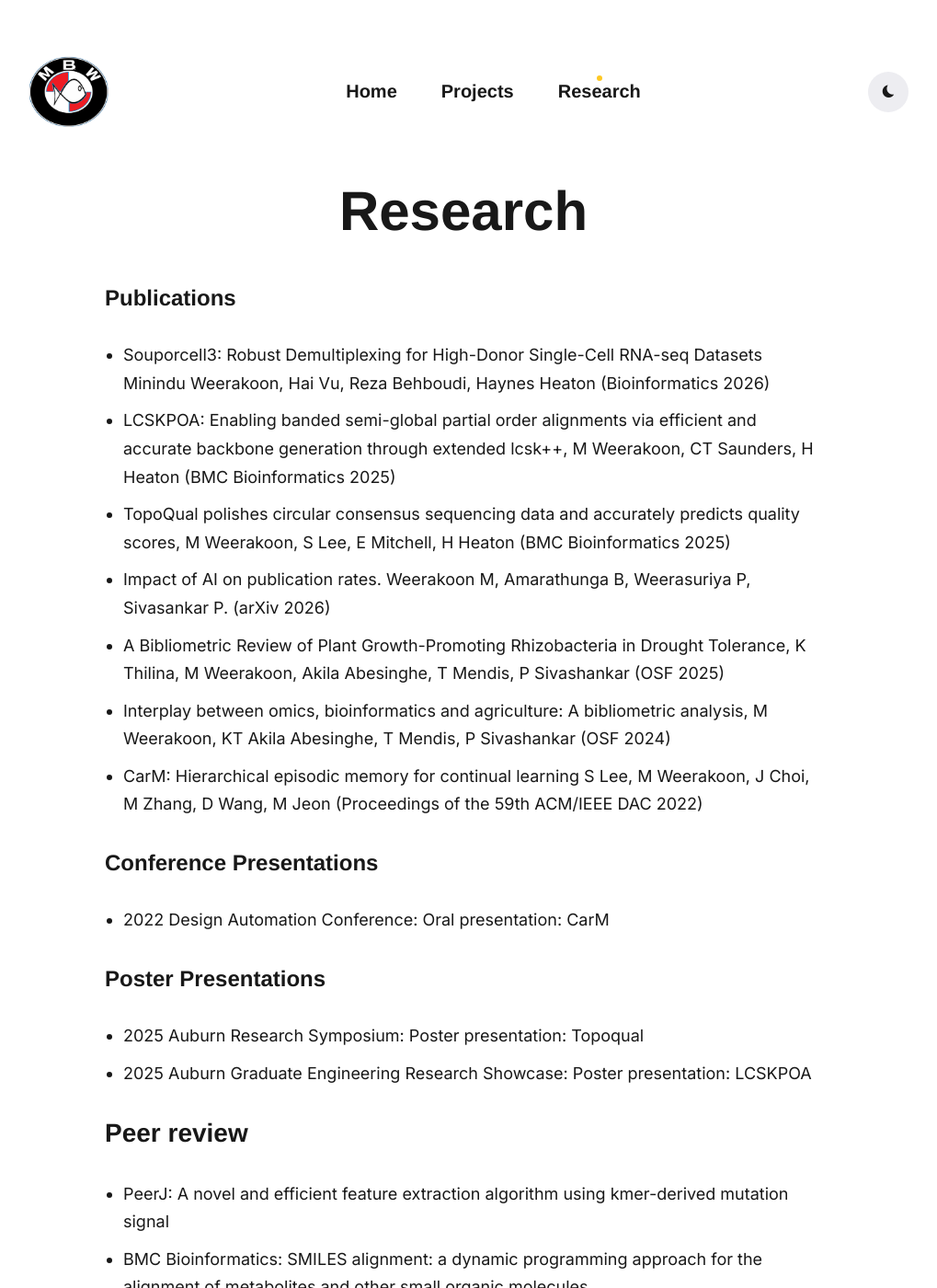
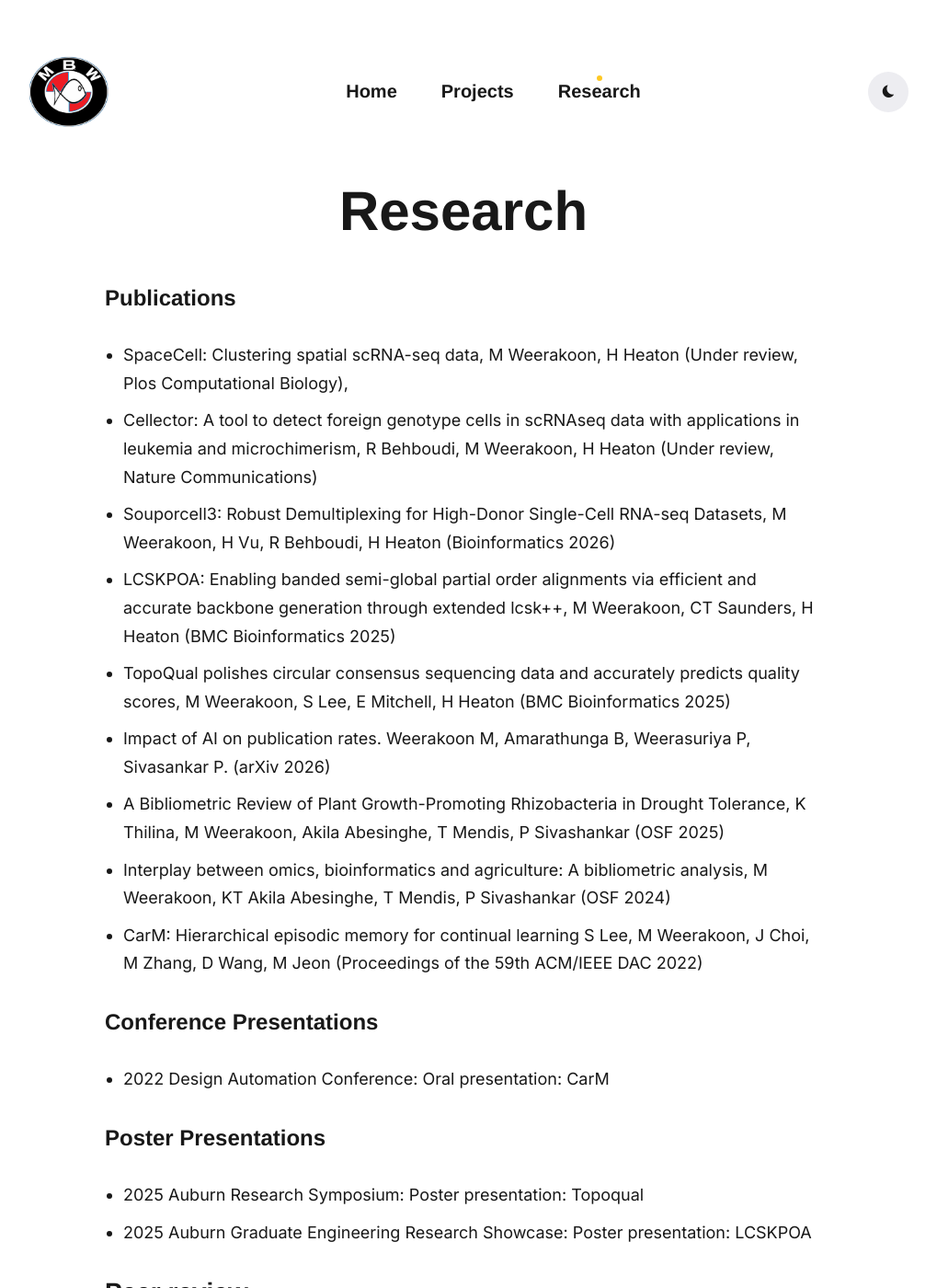
Before and after one commit to lorewar2/lorewar2.github.io, a Jekyll site: the page built from _pages/research.md, in a window 1280 px wide and 1400 px high. Shown: the whole window at 92% size, without its empty margins (136-1155 px from the left). Built offline with Jekyll 4.4.1, drawn with Linux system fonts in a browser that asks for light colours; nearby versions of some CDN libraries; some web fonts are replaced; some of the changed text lies outside the part shown.

```diff
--- a/_pages/research.md
+++ b/_pages/research.md
@@ -4,7 +4,9 @@ title: Research
 permalink: /research/
 ---
 ### Publications
-- Souporcell3: Robust Demultiplexing for High-Donor Single-Cell RNA-seq Datasets Minindu Weerakoon, Hai Vu, Reza Behboudi, Haynes Heaton (Bioinformatics 2026)
+- SpaceCell: Clustering spatial scRNA-seq data,  M Weerakoon, H Heaton (Under review, Plos Computational Biology),
+- Cellector: A tool to detect foreign genotype cells in scRNAseq data with applications in leukemia and microchimerism, R Behboudi, M Weerakoon, H Heaton  (Under review, Nature Communications)
+- Souporcell3: Robust Demultiplexing for High-Donor Single-Cell RNA-seq Datasets, M Weerakoon, H Vu, R Behboudi, H Heaton (Bioinformatics 2026)
 - LCSKPOA: Enabling banded semi-global partial order alignments via efficient and accurate backbone generation through extended lcsk++, M Weerakoon, CT Saunders, H Heaton (BMC Bioinformatics 2025)
 - TopoQual polishes circular consensus sequencing data and accurately predicts quality scores, M Weerakoon, S Lee, E Mitchell, H Heaton (BMC Bioinformatics 2025)
 - Impact of AI on publication rates. Weerakoon M, Amarathunga B, Weerasuriya P, Sivasankar P.  (arXiv 2026)
@@ -23,6 +25,8 @@ permalink: /research/
 
 ## Peer review
 
+- Scientific Data: An Imbalanced Dataset with Multiple Feature Representations for Studying Quality Control of Next-Generation Sequencing
+- BMC Genomics: Building computational benchmarks: an Omnibenchmark reimplementation of a single-cell preprocessing pipeline evaluation
 - PeerJ: A novel and efficient feature extraction algorithm using kmer-derived mutation signal
 - BMC Bioinformatics: SMILES alignment: a dynamic programming approach for the alignment of metabolites and other small organic molecules
 
```
Also changed, not shown: _data/settings.yml (+3 -7 lines), _projects/games/unreal_games .md (+10 -1 lines), _projects/games/woodwar.md (deleted, +0 -24 lines), index.html (+6 -2 lines), images/cshl_poster.jpg (added), images/headshot.jpg (added).
